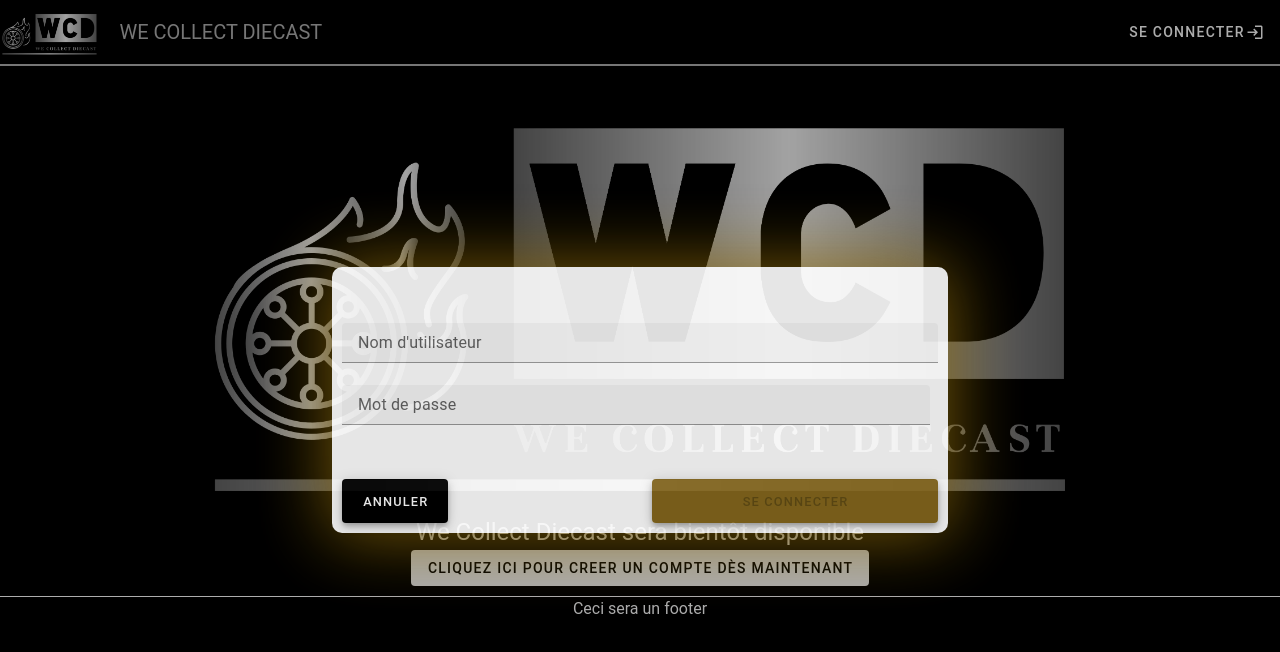
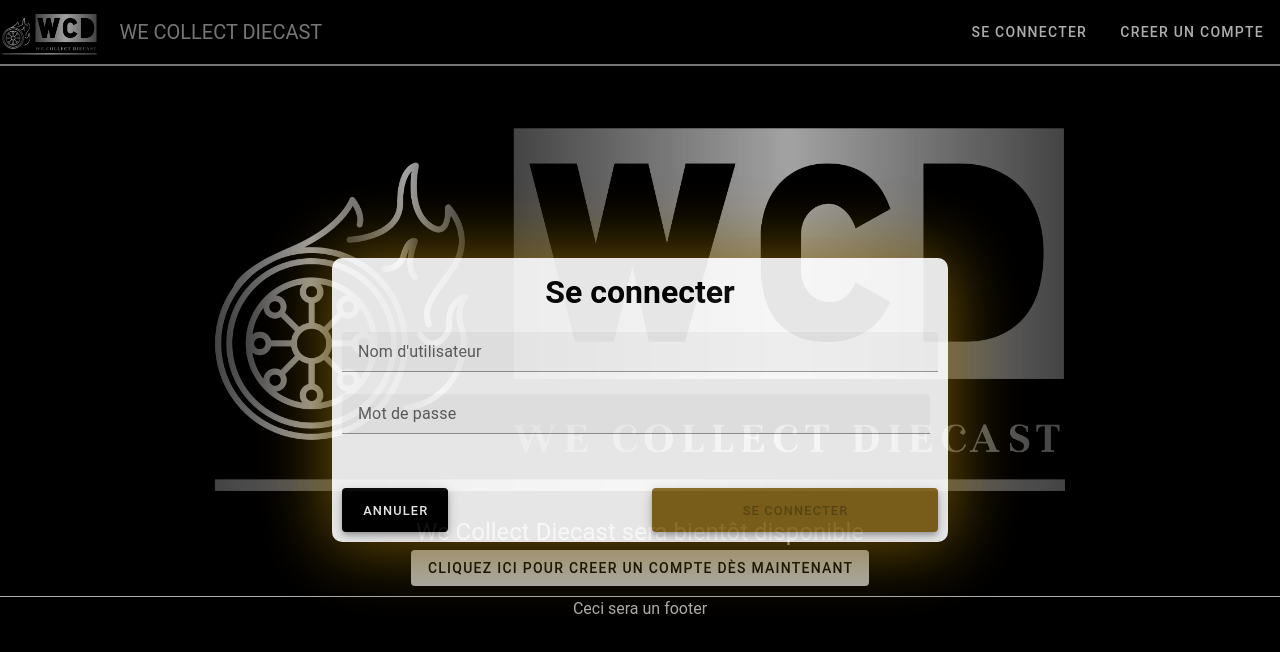
Before and after one commit to Marchand007/WeCollectDiecast, a Vue app in the folder wecollectdiecast-frontend/: page / in a window 1280 px wide. Both pictures are taken after a click on the button "SE CONNECTER". Shown: the top 652 px of the page. Built offline with nearby package versions, Linux system fonts and the light colour scheme.

Commit message:
Update quelques bug de visuel et de sessionstorage. Ajouter des meta

```diff
--- a/wecollectdiecast-frontend/src/App.vue
+++ b/wecollectdiecast-frontend/src/App.vue
@@ -52,6 +52,14 @@ export default {
 *::-webkit-scrollbar {
     display: none;
 }
+
+h1 {
+  text-align: center;
+  font-size: 2rem;
+  font-weight: bolder;
+  margin-bottom: 1rem;
+}
+
 
 h2 {
   text-align: left;
--- a/wecollectdiecast-frontend/src/components/LoginForm.vue
+++ b/wecollectdiecast-frontend/src/components/LoginForm.vue
@@ -1,7 +1,7 @@
 <template>
   <div class="login">
 
-    <h2>Se connecter</h2>
+    <h1>Se connecter</h1>
     <p class="error-message">{{ errorMessage }}</p>
     <v-form @submit.prevent="loginWithUsername" validate-on="blur" ref="loginForm">
       <v-row no-gutters>
--- a/wecollectdiecast-frontend/src/components/Navigation.vue
+++ b/wecollectdiecast-frontend/src/components/Navigation.vue
@@ -1,5 +1,6 @@
 <template>
-    <v-app-bar class="pointer-logo ma-0" app prominent dense dark color="black" style="border-bottom: 2px solid #D4AF37; width:100vw">
+    <v-app-bar class="pointer-logo ma-0" app prominent dense dark color="black"
+        style="border-bottom: 2px solid #D4AF37; width:100vw">
         <!-- <v-app-bar-nav-icon :icon="drawer ? 'mdi-close' : 'mdi-menu'" color="red" @click.stop="drawer = !drawer">
         </v-app-bar-nav-icon> -->
         <img @click="$router.push('/')" class="mr-5" height="50" aspect-ratio="0" src="@/assets/FullLogoNoBG.png" />
@@ -15,10 +16,28 @@
         <v-spacer>
         </v-spacer>
         <span v-if="!userSession.user">
-            <v-btn @click="openLoginSection" color="white" flat>
-                <span>Se connecter</span>
-                <span><v-icon>mdi-login</v-icon></span>
-            </v-btn>
+            <v-row class="ma-0" no-gutters>
+                <v-col>
+                    <v-btn v-show="display.mdAndUp.value" @click="openLoginSection" color="white">
+                        Se connecter
+                    </v-btn>
+                </v-col>
+                <v-col>
+                    <v-btn v-show="display.smAndDown.value" class="mr-5" @click="openLoginSection" width="100%" height="100%" :icon="'mdi-login-variant'"></v-btn>
+                </v-col>
+            </v-row>
+        </span>
+        <span v-if="!userSession.user">
+            <v-row class="ma-0" no-gutters>
+                <v-col>
+                    <v-btn v-show="display.mdAndUp.value" @click="openCreateAccountSection" color="white">
+                        Creer un compte
+                    </v-btn>
+                </v-col>
+                <v-col>
+                    <v-btn v-show="display.smAndDown.value" class="mr-5" @click="openCreateAccountSection" width="100%" height="100%" :icon="'mdi-new-box'"></v-btn>
+                </v-col>
+            </v-row>
         </span>
         <div v-else>
 
@@ -29,7 +48,7 @@
             <span v-show="display.smAndDown.value" style="color:white; text-align: center;">
                 {{ userSession.user.username }}
             </span>
-            <v-menu :menu-props="{ dark: true, color: $vuetify.theme.themes.dark.primary}" >
+            <v-menu :menu-props="{ dark: true, color: $vuetify.theme.themes.dark.primary }">
                 <template v-slot:activator="{ props }">
                     <v-btn v-bind="props" color="white">
                         <p v-show="display.mdAndUp.value">Mon compte </p>
@@ -48,8 +67,8 @@
                     <br />
 
                     <v-list-item>
-                            <v-list-item-title @click="resetUserSession">Se deconnecter</v-list-item-title>
-                        </v-list-item>
+                        <v-list-item-title @click="disconnect">Se deconnecter</v-list-item-title>
+                    </v-list-item>
 
                 </v-list>
             </v-menu>
@@ -58,6 +77,9 @@
     <v-dialog v-model="showLoginSection" class="animate__animated animate__bounceIn" scrollable persistent>
         <LoginForm></LoginForm>
     </v-dialog>
+    <v-dialog v-model="showNewUserSection" class="animate__animated animate__bounceIn" scrollable persistent>
+        <NewUserForm></NewUserForm>
+    </v-dialog>
 </template>
 
 <script>
@@ -65,9 +87,10 @@ import { useDisplay } from 'vuetify'
 import { RouterLink } from 'vue-router';
 import userSession from '../session/UserSession.js'
 import LoginForm from '../components/LoginForm.vue'
+import NewUserForm from '../components/NewUserForm.vue'
 export default {
     components: {
-        RouterLink, LoginForm
+        RouterLink, LoginForm, NewUserForm
     },
     inject: ['dialogIsOpen'],
     data()
@@ -77,13 +100,15 @@ export default {
             drawer: false,
             showAdminSection: false,
             showSpecialistSection: false,
-            showLoginSection: false
+            showLoginSection: false,
+            showNewUserSection: false,
         };
     },
     computed: {
         accountUrl()
         {
-            return "/user?u=" + this.userSession.user.username;
+            if (this.userSession.user && this.userSession.user.username) return "/user?u=" + this.userSession.user.username;
+            return "/"
         },
         isMobile()
         {
@@ -94,7 +119,6 @@ export default {
         disconnect()
         {
             this.userSession.disconnect();
-            console.log("disconnect")
             this.$router.push('/')
         },
         openLoginSection()
@@ -107,6 +131,16 @@ export default {
             this.dialogIsOpen(false);
             this.showLoginSection = false
         },
+        openCreateAccountSection()
+        {
+            this.dialogIsOpen(true);
+            this.showNewUserSection = true
+        },
+        closeCreateAccountSection()
+        {
+            this.dialogIsOpen(false);
+            this.showNewUserSection = false
+        },
         resetUserSession()
         {
             this.userSession.user = null
@@ -116,7 +150,8 @@ export default {
     provide()
     {
         return {
-            closeLoginSection: this.closeLoginSection
+            closeLoginSection: this.closeLoginSection,
+            closeCreateAccountSection: this.closeCreateAccountSection
         }
     },
     setup()
@@ -126,7 +161,7 @@ export default {
     },
     mounted()
     {
-        //console.log("mounted",this.display.smAndDown.value)
+
     }
 }
 </script>
@@ -136,6 +171,18 @@ export default {
     cursor: pointer;
     flex-shrink: 0;
 }
+
+/* span>.v-btn {
+    color: white !important;
+    background-color: red !important;
+
+}
+
+.v-btn {
+    color: white !important;
+    background-color: green !important;
+
+} */
 
 .v-app-bar {
     box-shadow: rgba(138, 103, 9, 0.9) 0 0 70px 5px;
@@ -175,12 +222,13 @@ a:hover {
 .v-list-item-title:hover {
     color: white;
 }
+
 .v-list-item:hover {
-    color : white;
-    background-color: rgba(0,0,0,0.1);
+    color: white;
+    background-color: rgba(0, 0, 0, 0.1);
 }
+
 .v-list {
     background-color: rgba(138, 103, 9, 1) !important;
 
-}
-</style>
+}</style>
--- a/wecollectdiecast-frontend/src/session/UserSession.js
+++ b/wecollectdiecast-frontend/src/session/UserSession.js
@@ -11,22 +11,22 @@ class AuthError extends Error
 
 const userSession = reactive({
     user: null,
-    userEmail: null,
+    userUsername: null,
     password: null,
     isReady: false,
 
     initialize()
     {
 
-        if (sessionStorage.userEmail)
+        if (sessionStorage.userUsername)
         {
-            this.userEmail = sessionStorage.userEmail;
+            this.userUsername = sessionStorage.userUsername;
         }
         if (sessionStorage.password)
         {
             this.password = sessionStorage.password;
         }
-        if (this.user == null && this.userEmail != null)
+        if (this.user == null && this.userUsername != null)
         {
             this.fetchuser().catch(err =>
             {
@@ -34,27 +34,27 @@ const userSession = reactive({
                 console.error("L'authentification initiale a échouée: ", err)
             });
         }
-        if (!sessionStorage.userEmail && !sessionStorage.password)
+        if (!sessionStorage.userUsername && !sessionStorage.password)
         {
             this.isReady = true;
         }
     },
-    login(userEmail, password)
+    login(userUsername, password)
     {
-        this.setCredentials(userEmail, password);
+        this.setCredentials(userUsername, password);
         return this.fetchuser();
     },
-    setCredentials(userEmail, password)
+    setCredentials(userUsername, password)
     {
-        this.userEmail = userEmail;
-        sessionStorage.userEmail = userEmail;
+        this.userUsername = userUsername;
+        sessionStorage.userUsername = userUsername;
         this.password = password;
         sessionStorage.password = password;
     },
     clearCredentials()
     {
-        this.userEmail = null;
-        sessionStorage.removeItem('userEmail');
+        this.userUsername = null;
+        sessionStorage.removeItem('userUsername');
         this.password = null;
         sessionStorage.removeItem('password');
         sessionStorage.removeItem('user');
@@ -84,12 +84,11 @@ const userSession = reactive({
             return user;
         } else
         {
-            console.log("ici23")
             this.user = null;
             this.isReady = true;
             if (response.status === 401)
             {
-                throw new AuthError(response.status, "Courriel ou mot de passe incorrect");
+                throw new AuthError(response.status, "Nom d'utilisateur ou mot de passe incorrect");
             } else if (response.status === 403)
             {
                 throw new AuthError(response.status, "Votre compte est désactivé, veuillez nous contacter pour plus d'informations");
@@ -102,10 +101,10 @@ const userSession = reactive({
     },
     getAuthHeaders()
     {
-        if (this.userEmail)
+        if (this.userUsername)
         {
             return {
-                "Authorization": "Basic " + btoa(this.userEmail + ":" + this.password),
+                "Authorization": "Basic " + btoa(this.userUsername + ":" + this.password),
                 "X-Requested-With": "XMLHttpRequest"
             };
         } else
--- a/wecollectdiecast-frontend/src/views/ContactUsView.vue
+++ b/wecollectdiecast-frontend/src/views/ContactUsView.vue
@@ -275,7 +275,6 @@ export default {
         phoneNumberValidation: value => validPhoneNumber.test(value) || 'Le champ numéro de téléphone ne respecte pas les critères d\'acceptation. (format: xxx-xxx-xxxx)',
         emailValidation: value =>
         {
-          console.log("value", value)
           if (value) return validEmail.test(value) || "Format du courriel invalide"
           else return true
         },
--- a/wecollectdiecast-frontend/src/views/UserManagementView.vue
+++ b/wecollectdiecast-frontend/src/views/UserManagementView.vue
@@ -138,10 +138,8 @@ export default {
             this.errorMessage = "";
             const formValid = await this.$refs.clientInfoRefManagement.$refs.EditClientFormAdmin.validate();
             if (!formValid.valid) return;
-            console.log("Client recu", this.$refs.clientInfoRefManagement.clientToEdit)
             await updateClientByAdmin(this.$refs.clientInfoRefManagement.clientToEdit).then(client =>
             {
-                console.log("Client retourner", client)
                 this.clientList = this.clientList.filter(client => client.id !== this.selectedclient)
                 if (!client.isActive)
                 {
```
Also changed, not shown: wecollectdiecast-frontend/index.html (+18 -1 lines), wecollectdiecast-frontend/src/components/NewUserForm.vue (+20 -4 lines), wecollectdiecast-frontend/src/components/UserInfo.vue (+15 -5 lines), wecollectdiecast-frontend/src/views/UserAccountView.vue (+60 -33 lines), 2 other files (tests, documents, lock files or other folders).
